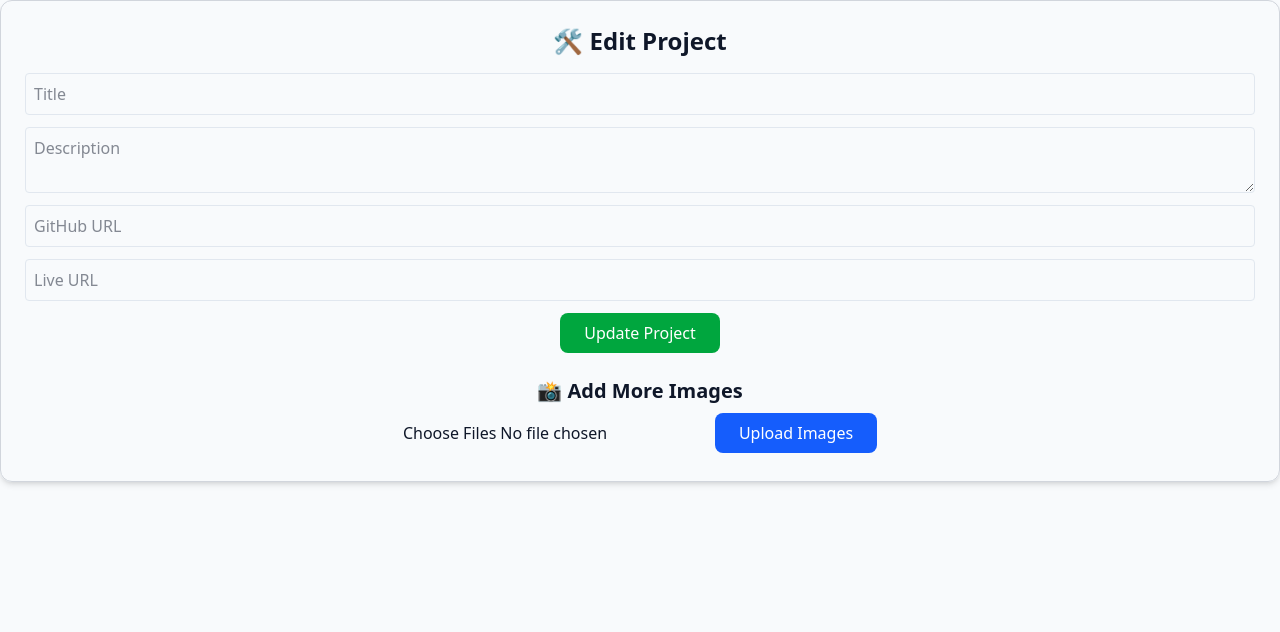
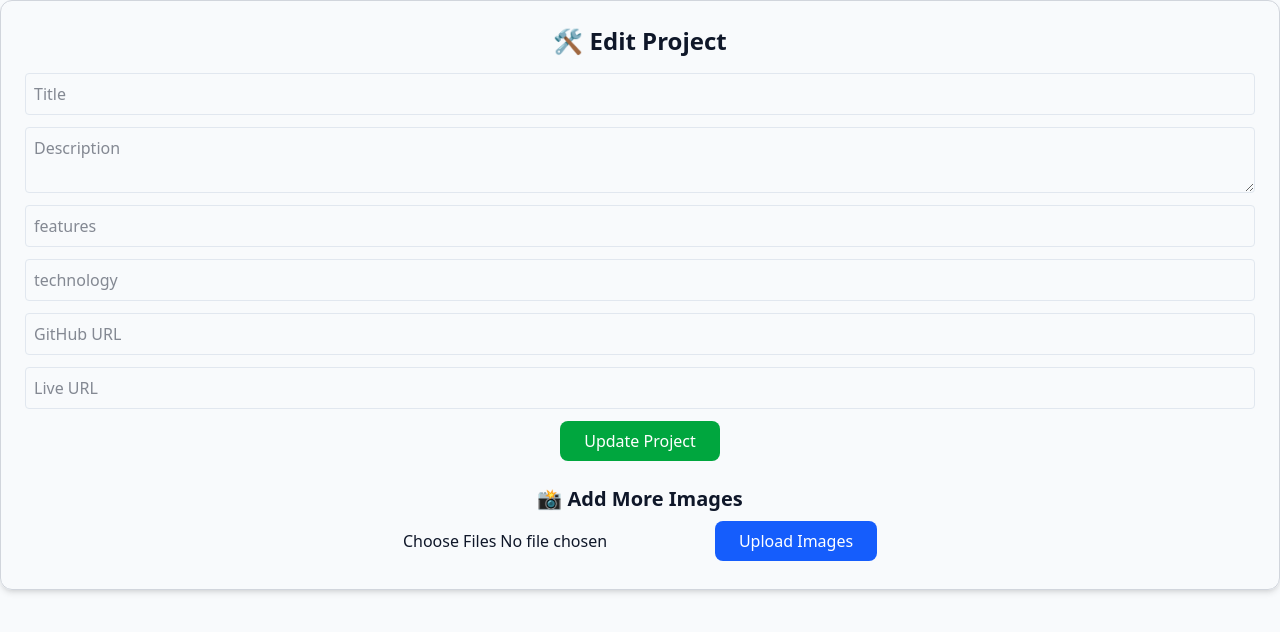
Before and after one commit to Ishaansyal595/portfolio-website, a React (Vite) app in the folder frontend/: page /project/1/edit-project in a window 1280 px wide. Shown: the top 632 px of the page. Built offline with nearby package versions, Linux system fonts and the light colour scheme; no server answers.

Commit message:
🌐 Update project detial page

```diff
--- a/frontend/src/components/Edit Project.jsx
+++ b/frontend/src/components/Edit Project.jsx
@@ -9,6 +9,8 @@ const EditProject = () => {
   const [project, setProject] = useState({
     title: "",
     description: "",
+    features: "",
+    technology: "",
     github: "",
     live: "",
   });
@@ -51,8 +53,12 @@ const EditProject = () => {
         `https://portfolio-website-u1hq.onrender.com/portfolio/project/${projectId}`,
         project
       );
+
       if (res.data.success) {
         alert("✅ Project updated successfully!");
+        navigate(
+          `https://portfolio-website-u1hq.onrender.com/portfolio/project/${projectId}`
+        );
       } else {
         alert("❌ Failed to update project");
       }
@@ -116,6 +122,7 @@ const EditProject = () => {
           onChange={handleInputChange}
           className="block w-full mb-3 border p-2 rounded"
         />
+
         <textarea
           name="description"
           placeholder="Description"
@@ -123,6 +130,25 @@ const EditProject = () => {
           onChange={handleInputChange}
           className="block w-full mb-3 border p-2 rounded"
         />
+
+        <input
+          type="text"
+          name="features"
+          placeholder="features"
+          value={project.features}
+          onChange={handleInputChange}
+          className="block w-full mb-3 border p-2 rounded"
+        />
+
+        <input
+          type="text"
+          name="technology"
+          placeholder="technology"
+          value={project.technology}
+          onChange={handleInputChange}
+          className="block w-full mb-3 border p-2 rounded"
+        />
+
         <input
           type="text"
           name="github"
@@ -131,6 +157,7 @@ const EditProject = () => {
           onChange={handleInputChange}
           className="block w-full mb-3 border p-2 rounded"
         />
+
         <input
           type="text"
           name="live"
@@ -139,6 +166,7 @@ const EditProject = () => {
           onChange={handleInputChange}
           className="block w-full mb-3 border p-2 rounded"
         />
+
         <button
           type="submit"
           disabled={updating}
```
